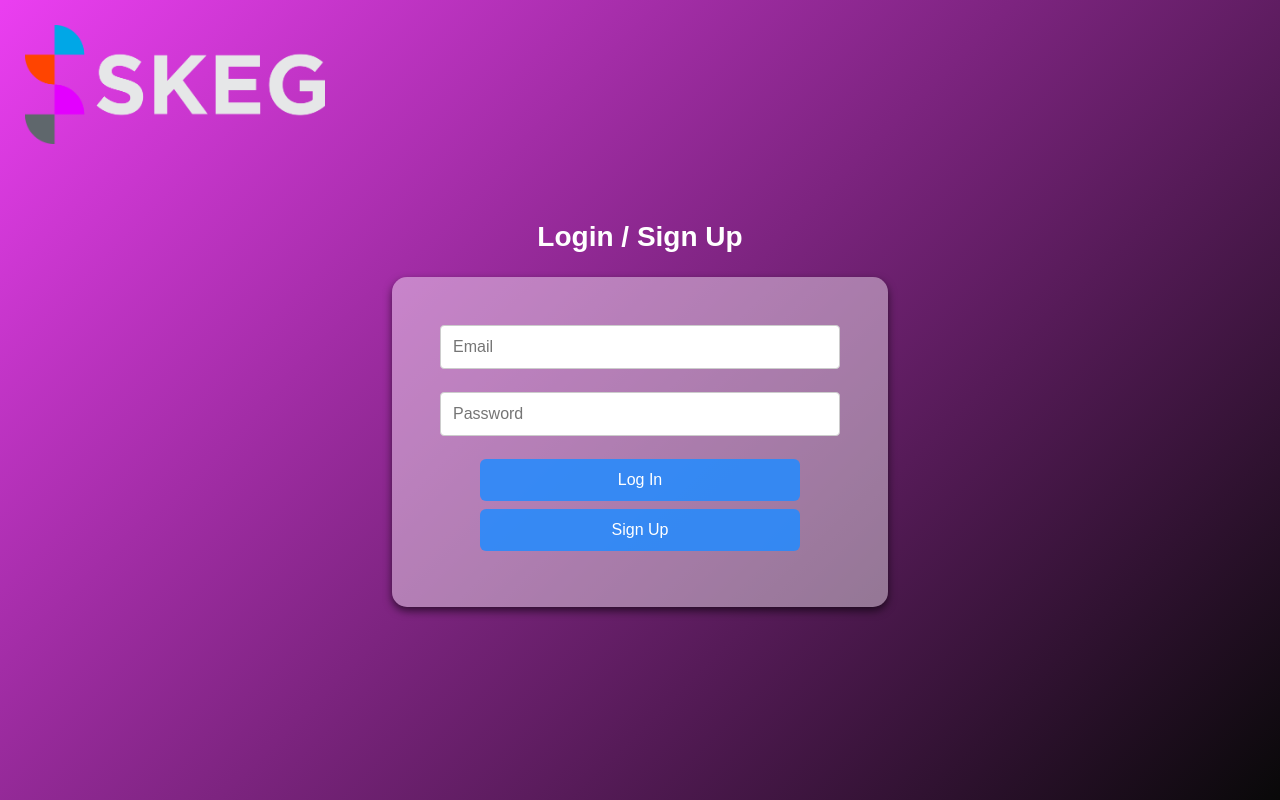
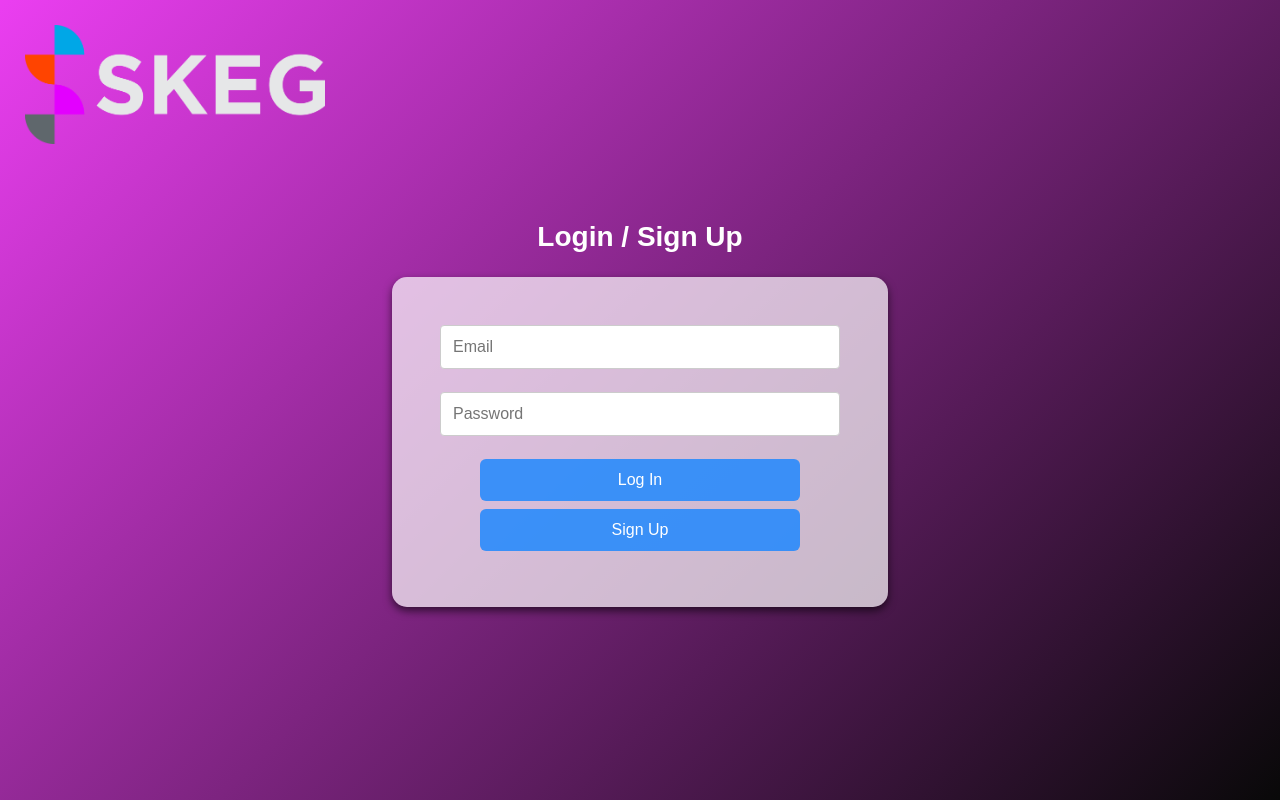
Before and after one commit to WayneMacMavis/Inventory-Management, a React (Create React App) app: page / in a window 1280 px wide. Built offline with nearby package versions, Linux system fonts and the light colour scheme; no server answers.

Commit message:
Production Build

```diff
--- a/src/components/Auth.css
+++ b/src/components/Auth.css
@@ -30,7 +30,7 @@
     align-items: center;
     width: 100%;
     max-width: 400px;
-    background: #ffffff69;
+    background: #ffffffb2;
     padding: 3rem;
     border-radius: 15px;
     box-shadow: 0 4px 8px rgba(0, 0, 0, 0.596);
@@ -44,6 +44,12 @@
     border-radius: 4px;
     font-size: 16px;
     box-sizing: border-box;
+  }
+
+  .auth-container input:focus,
+  .auth-container select:focus {
+    outline: none;
+    border-color: #3498db;
   }
 
   .auth-container button {
```
